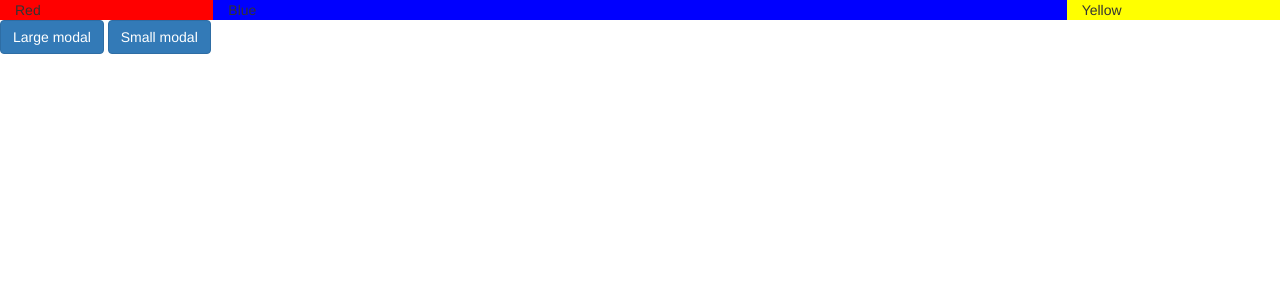
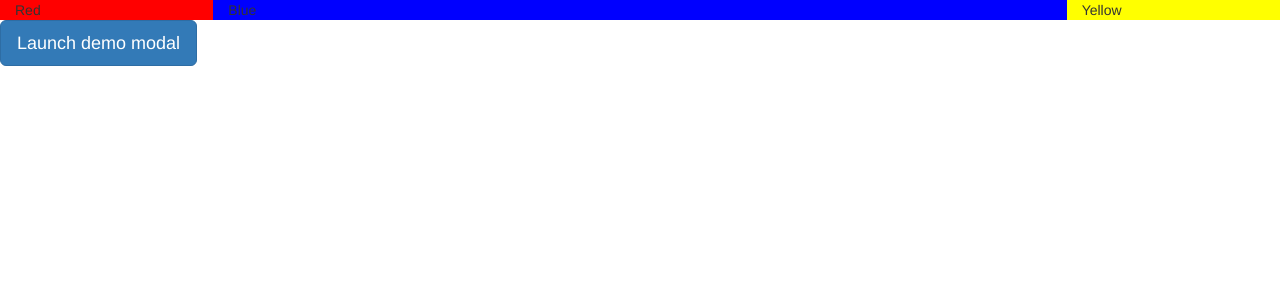
Before and after one commit to shingo-nakanishi/jekyll-dojo, a Jekyll site: the page built from index.html, in a window 1280 px wide. Shown: the top 300 px of the page. Built offline with Jekyll 4.4.1, drawn with Linux system fonts in a browser that asks for light colours.

Commit message:
モーダル変更

```diff
--- a/index.html
+++ b/index.html
@@ -10,24 +10,26 @@ layout: default
   </div>
 </div>
 
-<!-- Large modal -->
-<button type="button" class="btn btn-primary" data-toggle="modal" data-target=".bs-example-modal-lg">Large modal</button>
+<!-- Button trigger modal -->
+<button type="button" class="btn btn-primary btn-lg" data-toggle="modal" data-target="#myModal">
+  Launch demo modal
+</button>
 
-<div class="modal fade bs-example-modal-lg" tabindex="-1" role="dialog" aria-labelledby="myLargeModalLabel">
-  <div class="modal-dialog modal-lg" role="document">
+<!-- Modal -->
+<div class="modal fade" id="myModal" tabindex="-1" role="dialog" aria-labelledby="myModalLabel">
+  <div class="modal-dialog" role="document">
     <div class="modal-content">
-      ...
+      <div class="modal-header">
+        <button type="button" class="close" data-dismiss="modal" aria-label="Close"><span aria-hidden="true">&times;</span></button>
+        <h4 class="modal-title" id="myModalLabel">Modal title</h4>
+      </div>
+      <div class="modal-body">
+        ...
+      </div>
+      <div class="modal-footer">
+        <button type="button" class="btn btn-default" data-dismiss="modal">Close</button>
+        <button type="button" class="btn btn-primary">Save changes</button>
+      </div>
     </div>
   </div>
 </div>
-
-<!-- Small modal -->
-<button type="button" class="btn btn-primary" data-toggle="modal" data-target=".bs-example-modal-sm">Small modal</button>
-
-<div class="modal fade bs-example-modal-sm" tabindex="-1" role="dialog" aria-labelledby="mySmallModalLabel">
-  <div class="modal-dialog modal-sm" role="document">
-    <div class="modal-content">
-      ...
-    </div>
-  </div>
-</div>
```
